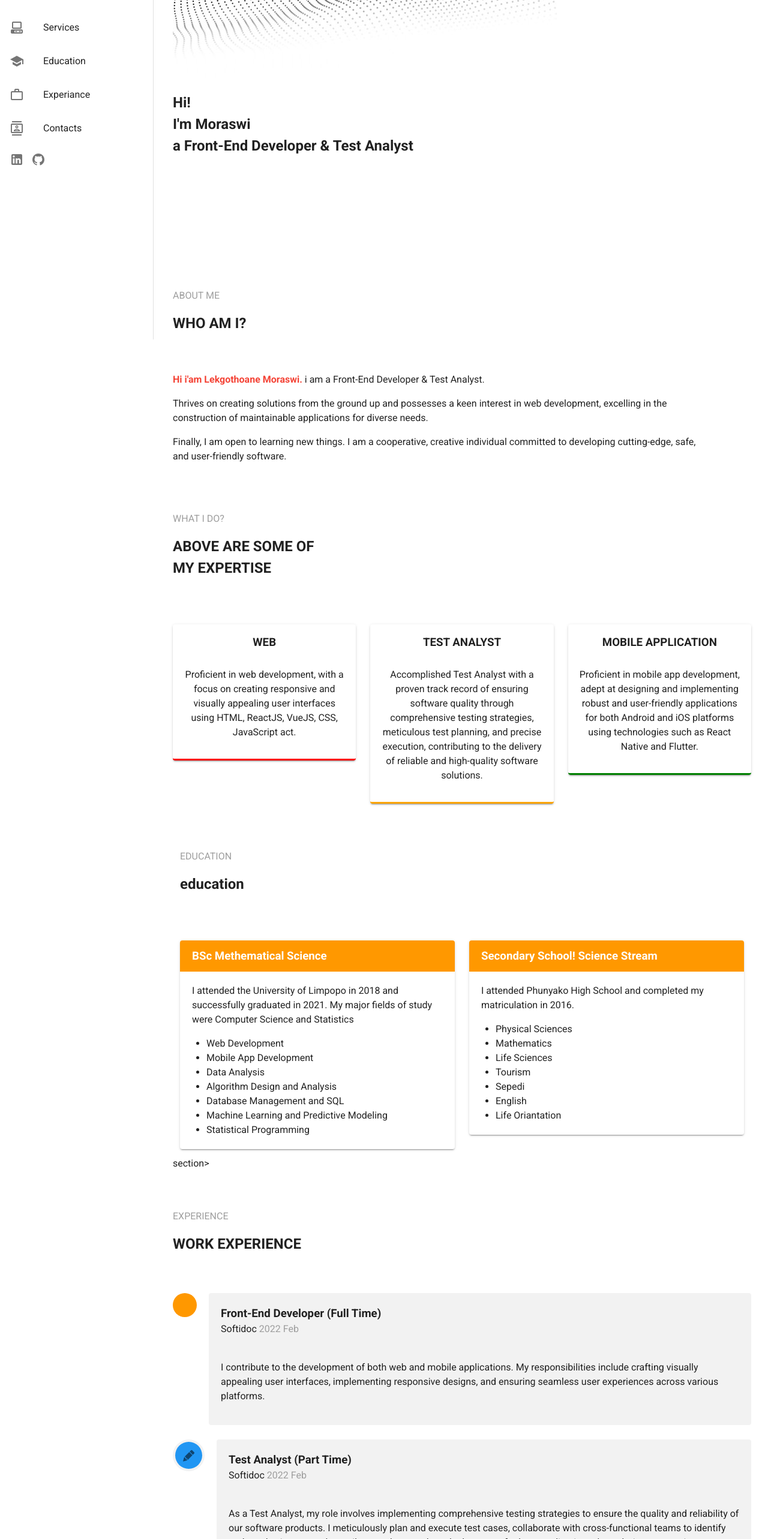
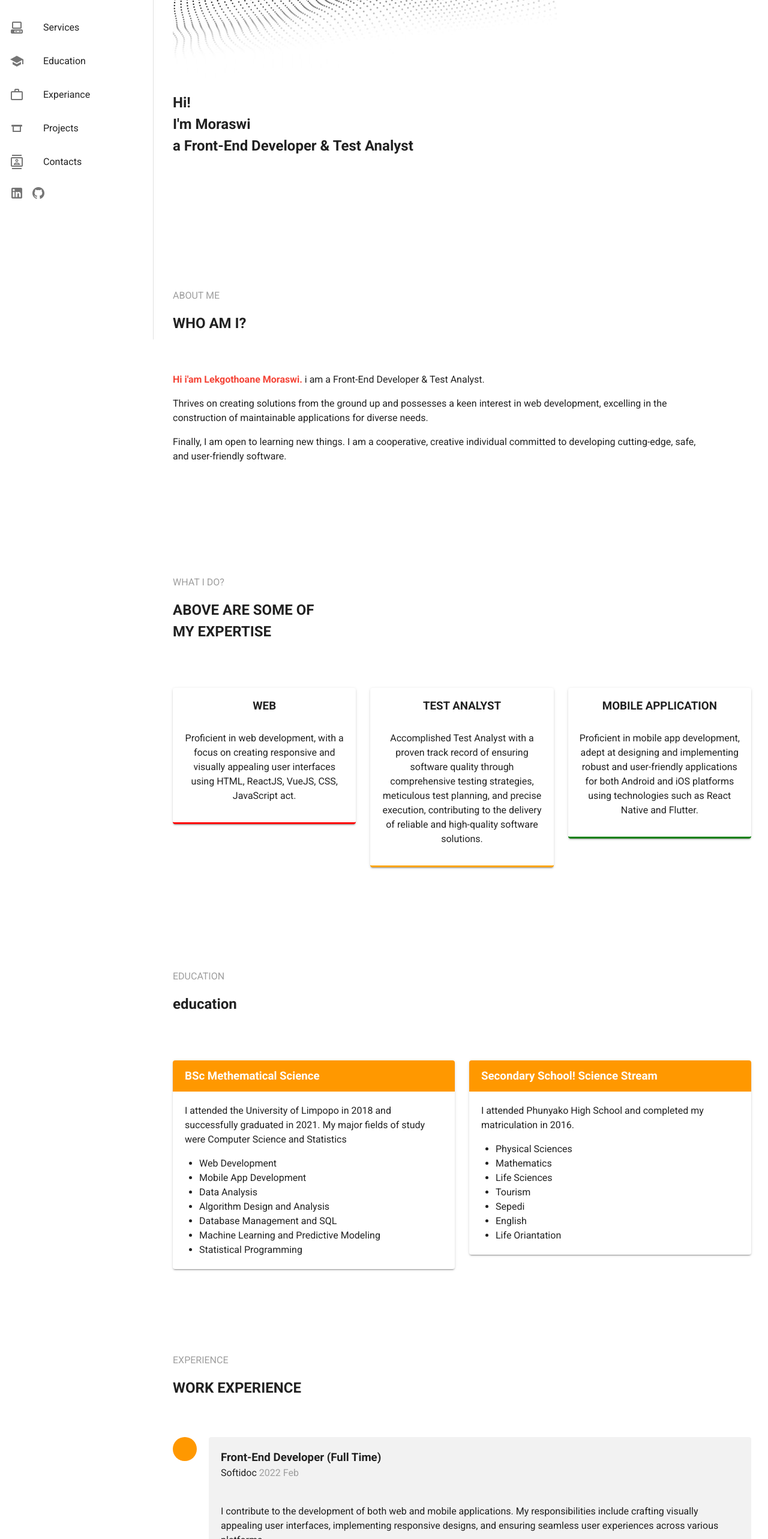
Before and after one commit to moraswi/portfolio, a Vue app: page / in a window 1280 px wide. Shown: the part 234-2800 px from the top of the page at 60% size. Built offline with nearby package versions, Linux system fonts and the light colour scheme.

Commit message:
card margin

```diff
--- a/src/App.vue
+++ b/src/App.vue
@@ -75,6 +75,16 @@
               </v-list-item-content>
             </v-list-item>
 
+            <!-- Experiance -->
+            <v-list-item href="#projects">
+              <v-list-item-icon>
+                <v-icon>mdi-projector-screen-variant-outline</v-icon>
+              </v-list-item-icon>
+              <v-list-item-content>
+                <v-list-item-title>Projects</v-list-item-title>
+              </v-list-item-content>
+            </v-list-item>
+
             <!-- Contacts -->
             <v-list-item href="#contacts">
               <v-list-item-icon>
--- a/src/components/Home/Home.vue
+++ b/src/components/Home/Home.vue
@@ -1,31 +1,41 @@
 <template>
   <div class="ml-md-5 pb-7 pr-4">
     <v-container>
-      <section id="section1">
       <!-- Intro -->
+      <section id="home">
         <Intro />
       </section>
 
       <!-- ProfessionalSummary -->
+      <section id="about">
         <ProfessionalSummary />
+      </section>
 
       <!-- WhatIDo -->
+      <section id="services">
         <WhatIDo />
+      </section>
 
-      <v-container id="section2">
       <!-- Education -->
-        <Education /> </v-container
-      >section>
+      <section id="education">
+        <Education />
+      </section>
 
       <!-- Experience -->
+      <section id="experiance">
         <Experience />
+      </section>
 
       <!-- Projects -->
+      <section id="projects">
         <Projects />
+      </section>
+
+      <!-- Contacts -->
+      <section id="contacts">
+        <Contacts />
+      </section>
     </v-container>
-
-    <!-- BottomBar -->
-    <!-- <BottomBar /> -->
   </div>
 </template>
 
@@ -36,7 +46,7 @@ import WhatIDo from "@/components/Home/HomeComponents/WhatIDo.vue";
 import Education from "@/components/Home/HomeComponents/Education.vue";
 import Experience from "@/components/Home/HomeComponents/Experience.vue";
 import Projects from "@/components/Home/HomeComponents/Projects.vue";
-// import BottomBar from "@/shared/BottomBar.vue";
+import Contacts from "@/components/Home/HomeComponents/Contacts.vue";
 
 export default {
   name: "HomePage",
@@ -49,7 +59,7 @@ export default {
     Education,
     Experience,
     Projects,
-    // BottomBar,
+    Contacts,
   },
 };
 </script>
--- /dev/null
+++ b/src/components/Home/HomeComponents/Contacts.vue
@@ -0,0 +1,18 @@
+<template>
+  <div class="mt-16">
+    <p class="grey--text">CONTACTS</p>
+    <h2>MY CONTACTS</h2>
+  </div>
+</template>
+
+<script>
+export default {
+  name: "ContactsSection",
+
+  data: () => ({}),
+};
+</script>
+
+<style lang="scss" scoped>
+//
+</style>
--- a/src/components/Home/HomeComponents/Education.vue
+++ b/src/components/Home/HomeComponents/Education.vue
@@ -1,5 +1,13 @@
 <template>
-  <div class="mt-16">
+  <div class="mt-5">
+    <!-- margin card -->
+    <v-card
+      class="transparent hidden-sm-and-down"
+      height="150"
+      flat
+      tile
+    ></v-card>
+
     <p class="grey--text">EDUCATION</p>
     <h2>education</h2>
 
--- a/src/components/Home/HomeComponents/Experience.vue
+++ b/src/components/Home/HomeComponents/Experience.vue
@@ -1,5 +1,13 @@
 <template>
-  <div class="mt-16">
+  <div class="mt-5">
+    <!-- margin card -->
+    <v-card
+      class="transparent hidden-sm-and-down"
+      height="120"
+      flat
+      tile
+    ></v-card>
+
     <p class="grey--text">EXPERIENCE</p>
     <h2>WORK EXPERIENCE</h2>
 
--- a/src/components/Home/HomeComponents/Projects.vue
+++ b/src/components/Home/HomeComponents/Projects.vue
@@ -1,5 +1,12 @@
 <template>
-  <div class="mt-16">
+  <div class="mt-5">
+    <!-- margin card -->
+    <v-card
+      class="transparent hidden-sm-and-down"
+      height="120"
+      flat
+      tile
+    ></v-card>
     <p class="grey--text">PROJECTS</p>
     <h2>MY PROJECTS</h2>
 
--- a/src/components/Home/HomeComponents/WhatIDo.vue
+++ b/src/components/Home/HomeComponents/WhatIDo.vue
@@ -1,5 +1,12 @@
 <template>
-  <div class="mt-16">
+  <div class="mt-5">
+    <!-- margin card -->
+    <v-card
+      class="transparent hidden-sm-and-down"
+      height="150"
+      flat
+      tile
+    ></v-card>
     <p class="grey--text">WHAT I DO?</p>
     <h2>ABOVE ARE SOME OF</h2>
     <h2>MY EXPERTISE</h2>
```
Lines whose indentation alone changed are shown as unchanged.
